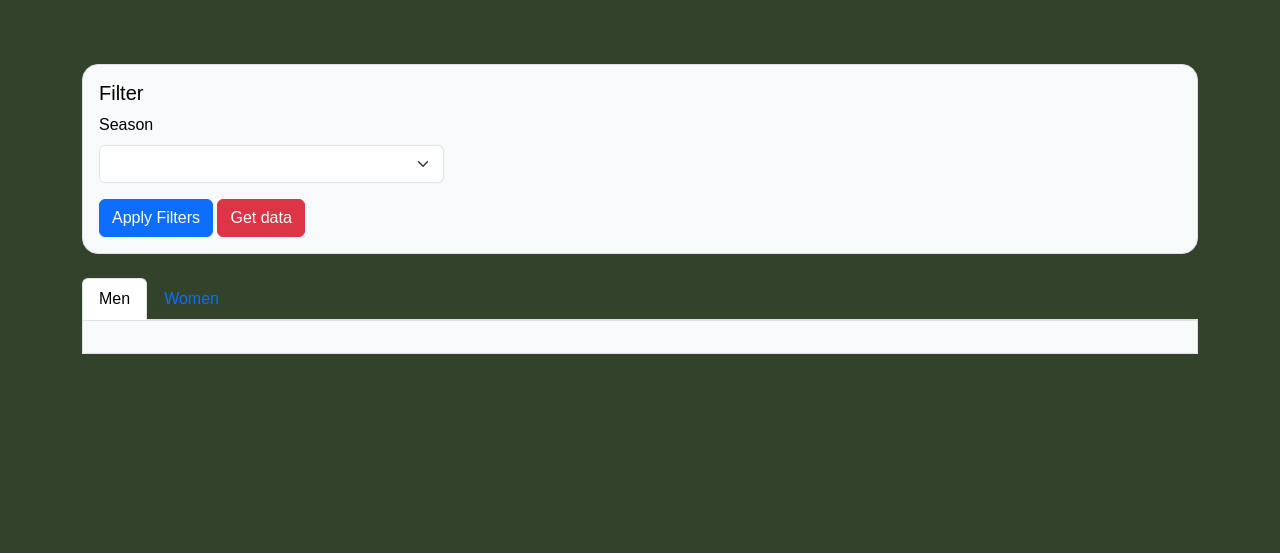
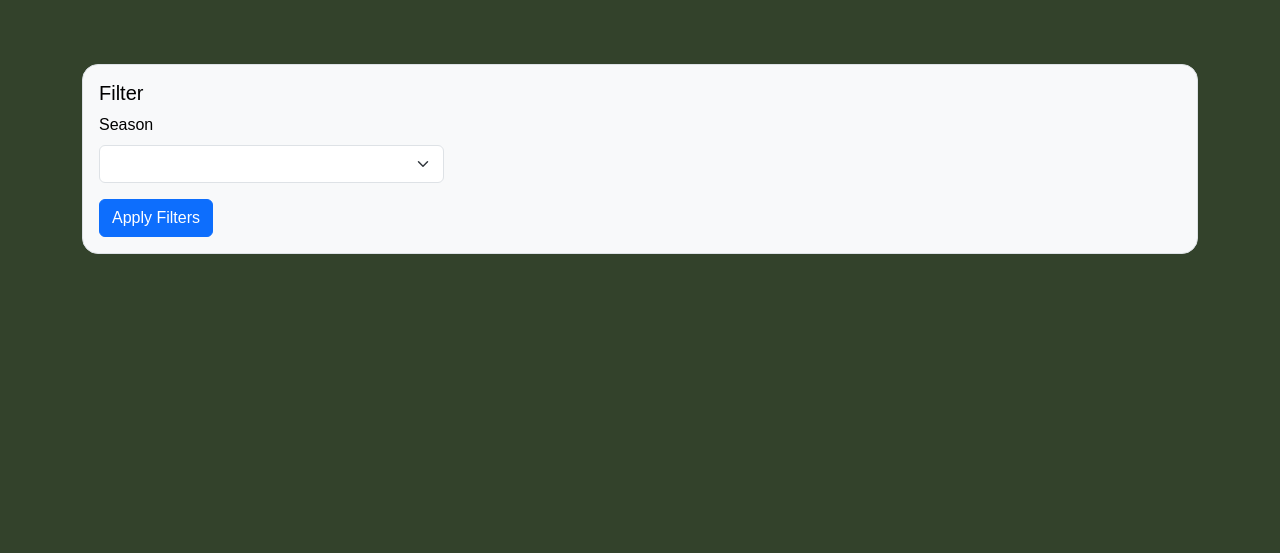
Before and after one commit to ILyness/cs257, a Flask app: page / in a window 1280 px wide. Shown: the part 56-609 px from the top of the page. Run offline with Flask 3, Linux system fonts and the light colour scheme; data that the repository does not hold is empty; parts of the project's set-up code (start-up, migrations or seed data) failed here and were passed over; some libraries are stand-ins or nearby versions.

Commit message:
Removed debig statements from api.py and added additional styling for index.html

```diff
--- a/webapp/api.py
+++ b/webapp/api.py
@@ -404,12 +404,9 @@ def get_marks():
               marks = marks[:display_number]
     except Exception as e:
         print(e, file=sys.stderr)
-    print("running search api")
-    print("this is marks return print = ", marks)
-    #return json.dumps("test return string")
-    out = json.dumps(marks)
-    print("JSON dump output = ", out)
-    return out
+
+
+    return json.dumps(marks)
 
 
 
--- a/webapp/static/index.js
+++ b/webapp/static/index.js
@@ -95,6 +95,8 @@ function loadSeasonsSelector() {
 function loadPerformanceList() {
     let selectElement = document.getElementById('seasonSelect');
     season = selectElement.value;
+
+
     let url = getAPIBaseURL() + '/list/?season=' + season;
 
     // Send the request to the books API /authors/ endpoint
@@ -155,7 +157,14 @@ function loadPerformanceList() {
                 }
             }
         }
+
+
+performanceListContainer = document.getElementById('performanceListContainer');
+    performanceListContainer.classList.remove('d-none');
+
+
     })
+
 
     // Log the error if anything went wrong during the fetch.
     .catch(function(error) {
--- a/webapp/static/style.css
+++ b/webapp/static/style.css
@@ -103,3 +103,14 @@ body {
 .button-secondary:active {
   background-color: var(--color-secondary-active);
 }
+
+
+.nav-tabs > .nav-item > * {
+  background-color: var(--color-primary);
+  color: black;
+}
+
+
+.nav-tabs > .nav-item > .nav-link.active {
+  background-color: var(--color-primary-active);
+}
--- a/webapp/templates/index.html
+++ b/webapp/templates/index.html
@@ -88,8 +88,8 @@
 
 
         <button id="filterFormSubmit" type="submit" class="btn btn-primary">Apply Filters</button>
-        <button type="button" class="btn btn-danger" id="ButtonGetData">Get data</button>
       </form>
+      <div class="container d-none" id = "performanceListContainer">
         <ul class="nav nav-tabs rounded-top-3" id="genderTab" role="tablist">
           <li class="nav-item" role="presentation">
             <button class="nav-link active" id="men-tab" data-bs-toggle="tab" data-bs-target="#men-tab-pane" type="button" role="tab" aria-controls="men-tab-pane" aria-selected="true">Men</button>
@@ -104,6 +104,7 @@
           <div class="tab-pane fade mb-4 p-3 bg-body-tertiary border" id="women-tab-pane" role="tabpanel" aria-labelledby="women-tab" tabindex="0">
           </div>
         </div>
+        </div>
     </div>
   </main>
 
```
